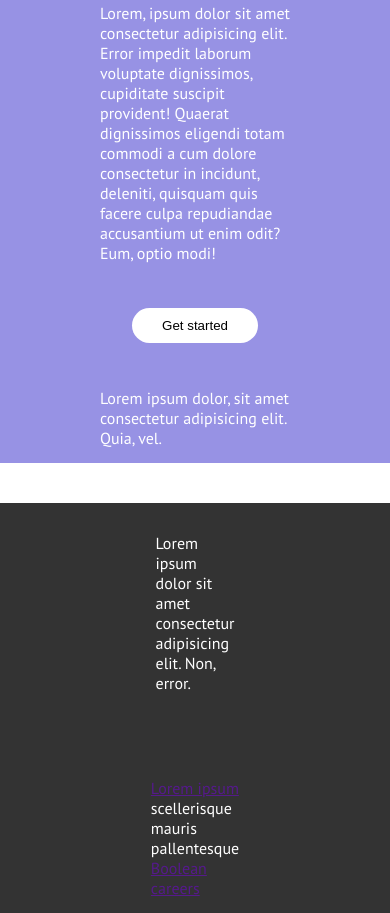
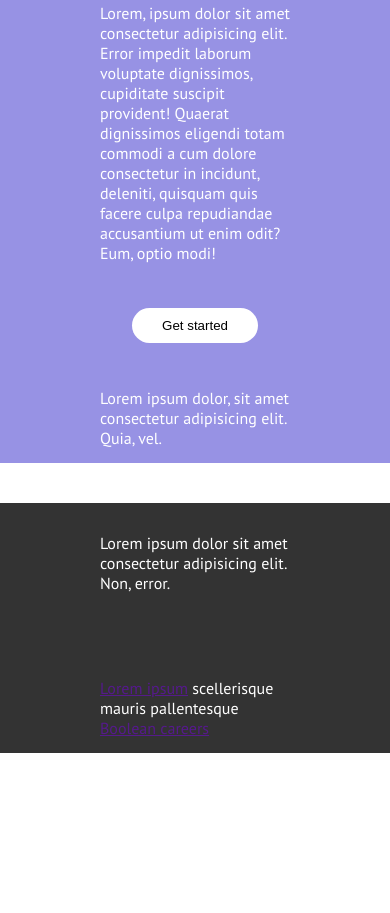
Before and after one commit to SamuelArico99/htmlcss-responsive-layout, a plain HTML site: page index.html in a window 390 px wide. Shown: the part 9341-10254 px from the top of the page. After the commit the page ends 10094 px from the top, so only its background shows below. Drawn offline with Linux system fonts and the light colour scheme.

Commit message:
fine progetto

```diff
--- a/css/style.css
+++ b/css/style.css
@@ -371,5 +371,8 @@ footer{
     #start > .container{
         width: 100%;
     }
+    footer > .container{
+        width: 100%;
+    }
 
 }
```
